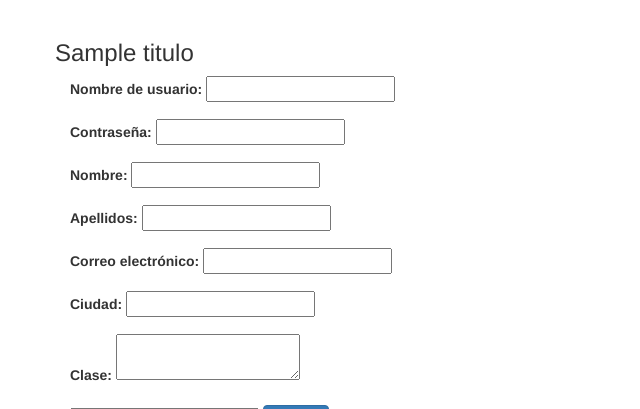
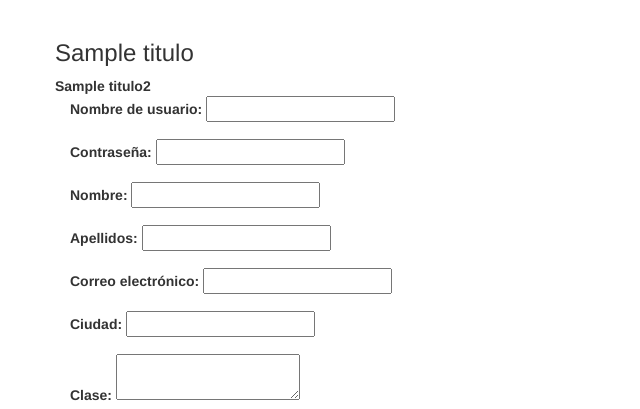
Before and after one commit to iesgn/gestiona_iesgn, a Django app: template usuarios/templates/new.html in a window 1280 px wide. Shown: the part 51-460 px from the top of the page, without its empty margins (0-640 px from the left). Run offline with Django 3.2, Linux system fonts and the light colour scheme; the template is opened without the code that fills it: most values are stand-ins (such as "Sample title", 1, 10 or a date in 2020); form fields are guessed from the names that the template uses; some libraries are stand-ins or nearby versions.

Commit message:
update user

```diff
--- a/usuarios/templates/new.html
+++ b/usuarios/templates/new.html
@@ -3,6 +3,7 @@
 {% block content %}
 <div class="row">
 <h3>{{titulo}}</h3>
+<strong>{{titulo2}}</strong>
 <form  method="post" class="form-hotizontal">
   <div class="col-md-6">
     {% csrf_token %}
--- a/usuarios/views.py
+++ b/usuarios/views.py
@@ -152,8 +152,8 @@ def update(request,usuario):
         "titulo":"Modificar Alumno"
         }
     form=updateUserForm(datos) if request.method=="GET" else updateUserForm(request.POST)
-    configuracion["titulo"]+="<br/><small>Si no escribes ninguna contraseña se mantendrá la que el usuario posee actualmente.</small>"
-    info={'titulo':configuracion["titulo"],'form':form}
+    configuracion["titulo2"]="Si no escribes ninguna contraseña se mantendrá la que el usuario posee actualmente."
+    info={'titulo':configuracion["titulo"],'titulo2':configuracion["titulo2"],'form':form}
     return render(request,"new.html",info)
 
 
```
